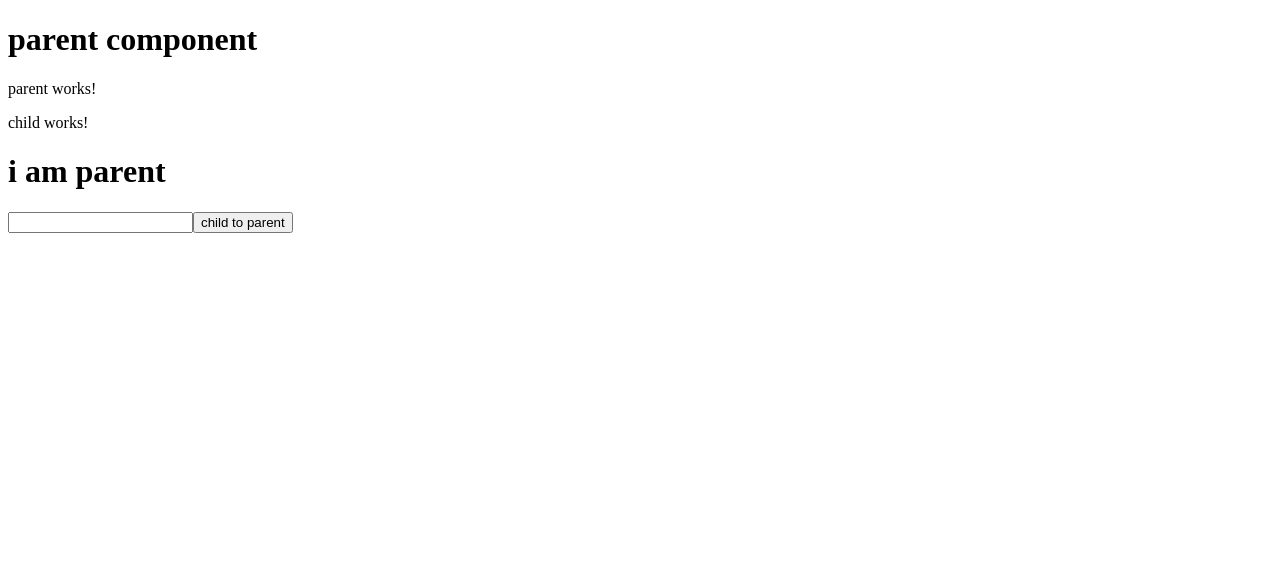
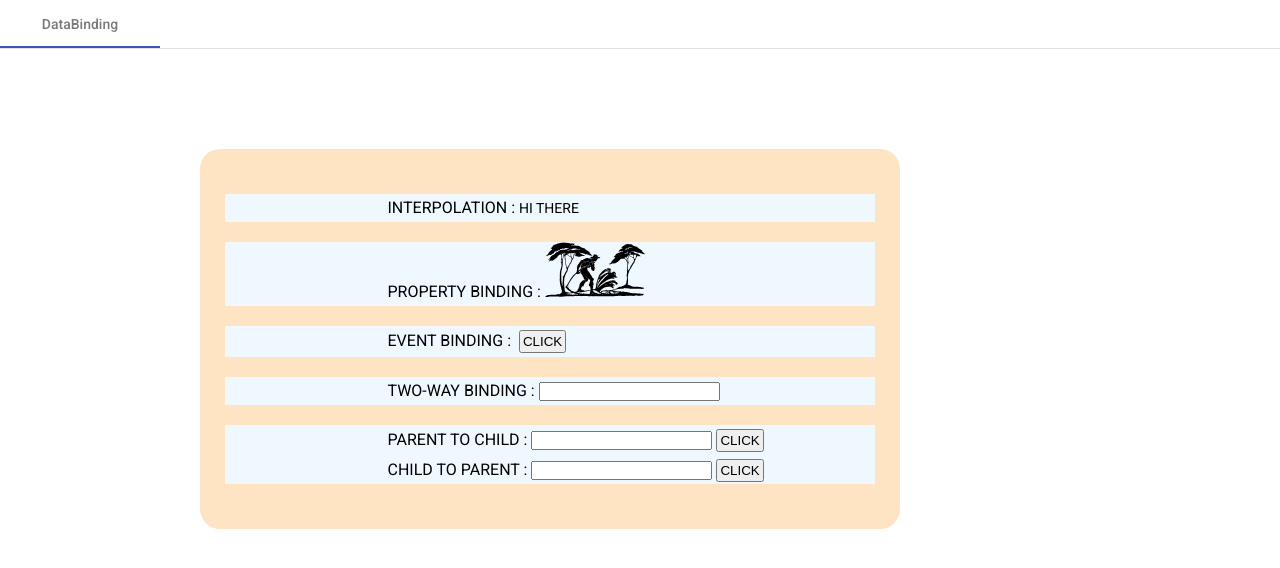
Before and after one commit to m3hul7/angular-tasks, an Angular app: page / in a window 1280 px wide. Shown: the top 568 px of the page. Built offline with nearby package versions, Linux system fonts and the light colour scheme.

Commit message:
data-binding-task

```diff
--- a/angular.json
+++ b/angular.json
@@ -27,6 +27,7 @@
               "src/assets"
             ],
             "styles": [
+              "./node_modules/@angular/material/prebuilt-themes/indigo-pink.css",
               "src/styles.css"
             ],
             "scripts": []
@@ -94,6 +95,7 @@
               "src/assets"
             ],
             "styles": [
+              "./node_modules/@angular/material/prebuilt-themes/indigo-pink.css",
               "src/styles.css"
             ],
             "scripts": []
--- a/package.json
+++ b/package.json
@@ -11,10 +11,12 @@
   "private": true,
   "dependencies": {
     "@angular/animations": "~13.1.0",
+    "@angular/cdk": "^13.1.3",
     "@angular/common": "~13.1.0",
     "@angular/compiler": "~13.1.0",
     "@angular/core": "~13.1.0",
     "@angular/forms": "~13.1.0",
+    "@angular/material": "^13.1.3",
     "@angular/platform-browser": "~13.1.0",
     "@angular/platform-browser-dynamic": "~13.1.0",
     "@angular/router": "~13.1.0",
--- a/src/app/app.component.html
+++ b/src/app/app.component.html
@@ -1,2 +1,5 @@
-<h1>parent component</h1>
-<app-parent></app-parent>
+
+<mat-tab-group>
+    <mat-tab label="DataBinding"><app-parent></app-parent></mat-tab>
+    <!-- <mat-tab label="other"><h1>Hi there</h1></mat-tab> -->
+</mat-tab-group>
--- a/src/app/parent/child/child.component.css
+++ b/src/app/parent/child/child.component.css
@@ -0,0 +1,13 @@
+* {
+    box-sizing: border-box;
+    padding: 0%;
+    margin: 0%;
+}
+h3 {
+    display: inline;
+    padding-left: 25%;
+}
+.btnStyle {
+    padding: 2px;
+    margin: 0 4px;
+}
--- a/src/app/parent/child/child.component.html
+++ b/src/app/parent/child/child.component.html
@@ -1,5 +1,5 @@
-<p>child works!</p>
-<h1>{{childName}}</h1>
+<span>{{toChild}}</span>
+<br>
+<h3>CHILD TO PARENT : </h3>
 <input type="text" #inputvalue>
-<button (click)="toParent(inputvalue.value)">child to parent</button>
-<h2></h2>
+<button class="btnStyle" (click)="eventBind(inputvalue.value)">CLICK</button>
--- a/src/app/parent/child/child.component.ts
+++ b/src/app/parent/child/child.component.ts
@@ -9,14 +9,14 @@ export class ChildComponent implements OnInit {
 
   constructor() { }
 
+  @Input() toChild?:string;
+  @Output() newEventEmitter = new EventEmitter<string>();
+
+  eventBind(frominputvalue:string) {
+    this.newEventEmitter.emit(frominputvalue);
+  }
+
   ngOnInit(): void {
-  }
-  @Input() childName?:string;
-
-  @Output() newEventEmitter:EventEmitter<string> = new EventEmitter<string>();
-
-  toParent(toParentData: string) {
-    this.newEventEmitter.emit(toParentData);
   }
 
 }
--- a/src/app/parent/parent.component.css
+++ b/src/app/parent/parent.component.css
@@ -0,0 +1,32 @@
+* {
+    box-sizing: border-box;
+    padding: 0;
+    margin: 0;
+}
+
+#sec-1 {
+    background-color:bisque;
+    padding: 25px;
+    margin: 100px 200px;
+    border-radius: 20px;
+    width: 700px;
+}
+
+.art {
+    background-color: aliceblue;
+    margin: 20px 0;
+}
+
+.imgStyle {
+    width: 100px;
+}
+
+h3 {
+    display: inline;
+    padding-left: 25%;
+}
+
+.btnStyle {
+    padding: 2px;
+    margin: 4px;
+}
--- a/src/app/parent/parent.component.html
+++ b/src/app/parent/parent.component.html
@@ -1,3 +1,36 @@
-<p>parent works!</p>
-<app-child [childName]="parentName" (newEventEmitter)="addToChild($event)"> </app-child>
-<h2>{{childData}}</h2>
+<section id="sec-1">
+
+    <article class="art">
+
+        <h3>INTERPOLATION : </h3>
+        <span class="align">{{forInterpolation}}</span>
+
+    </article>
+
+    <article class="art">
+        <h3>PROPERTY BINDING : </h3>
+        <img class="imgStyle" [src]="imgURL" alt="manwithscythe">
+    </article>
+
+    <article class="art">
+        <h3>EVENT BINDING : </h3>
+        <button class="btnStyle" (click)="onClick()">CLICK</button>
+    </article>
+
+    <article class="art">
+        <h3>TWO-WAY BINDING : </h3>
+        <input class="" type="text" name="button" id="bindBtn" [(ngModel)]="inputValue">
+        <span>  {{inputValue}}</span>
+    </article>
+
+    <article class="art">
+        <h3>PARENT TO CHILD : </h3>
+        <input class="" type="text" #inputvalue>
+        <button class="btnStyle" (click)="saveParentToChild(inputvalue.value)">CLICK</button>
+        <app-child [toChild]="fromParentToChild" (newEventEmitter)="saveChildData($event)"></app-child>
+        <span>{{fromChildToParent}}</span>
+    </article>
+
+
+
+</section>
--- a/src/app/parent/parent.component.ts
+++ b/src/app/parent/parent.component.ts
@@ -7,16 +7,26 @@ import { Component, OnInit } from '@angular/core';
 })
 export class ParentComponent implements OnInit {
 
+  forInterpolation:string = 'HI THERE';
+  imgURL:string = '../../assets/silhouette-manwithscythe-1900.svg';
+  inputValue?:string;
+  fromParentToChild:string = '';
+  fromChildToParent:string = '';
   constructor() { }
+
+  onClick() {
+    alert("HEY YOU JUST CLICKED ME!!");
+  }
+
+  saveChildData(childData:string){
+    this.fromChildToParent = childData;
+  }
+  saveParentToChild(value:string) {
+    this.fromParentToChild = value;
+  }
 
   ngOnInit(): void {
   }
-  parentName: string = "i am parent";
-  childData?:string;
 
-  // items = ['item1', 'item2', 'item3', 'item4'];
 
-  addToChild(newItem: string) {
-    this.childData = newItem;
-  }
 }
--- a/src/index.html
+++ b/src/index.html
@@ -6,8 +6,11 @@
   <base href="/">
   <meta name="viewport" content="width=device-width, initial-scale=1">
   <link rel="icon" type="image/x-icon" href="favicon.ico">
+  <link rel="preconnect" href="https://fonts.gstatic.com">
+  <link href="https://fonts.googleapis.com/css2?family=Roboto:wght@300;400;500&display=swap" rel="stylesheet">
+  <link href="https://fonts.googleapis.com/icon?family=Material+Icons" rel="stylesheet">
 </head>
-<body>
+<body class="mat-typography">
   <app-root></app-root>
 </body>
 </html>
--- a/src/styles.css
+++ b/src/styles.css
@@ -1 +1,4 @@
 /* You can add global styles to this file, and also import other style files */
+
+html, body { height: 100%; }
+body { margin: 0; font-family: Roboto, "Helvetica Neue", sans-serif; }
```
Also changed, not shown: src/app/app.module.ts (+5 -2 lines), 1 other file (tests, documents, lock files or other folders).
